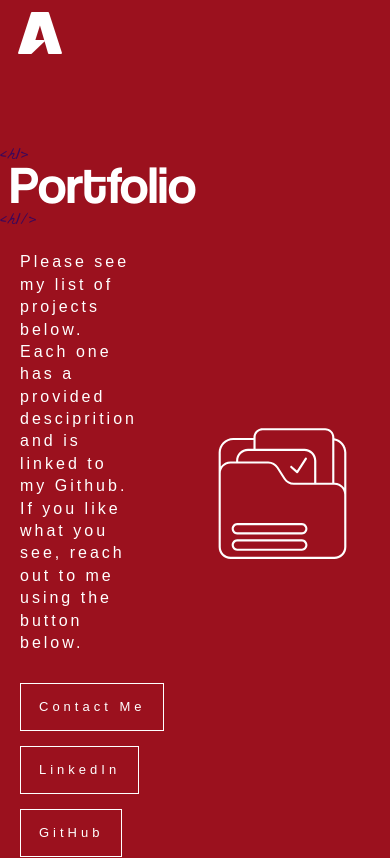
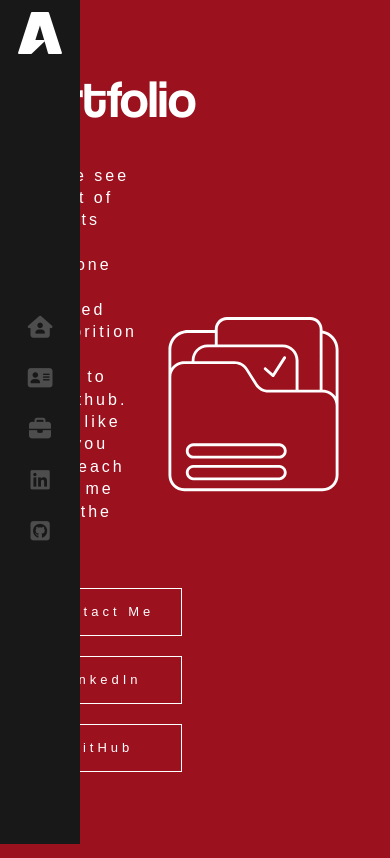
Before and after one commit to ag2332/Portfolio, a React (Create React App) app: page /portfolio in a window 390 px wide. Shown: the top 858 px of the page. Built offline with nearby package versions, Linux system fonts and the light colour scheme.

Commit message:
media query changes 1200px

```diff
--- a/src/App.scss
+++ b/src/App.scss
@@ -18,7 +18,8 @@ $sidebar-width: 80px;
   src: url('./assets/fonts/CoolveticaRg-Regular.woff2') format('woff2');
 }
 
-input, textarea {
+input,
+textarea {
   font-family: 'Helvetica Neue', sans-serif;
 }
 
@@ -89,7 +90,6 @@ $sidebar-width: 80px;
 .container.contact-page,
 .container.about-page,
 .container.portfolio-page {
-
   h1 {
     font-size: 53px;
     font-family: 'Coolvetica';
@@ -233,6 +233,7 @@ h1 {
     margin-left: 20px;
     animation: fadeIn 1s 1.7s backwards;
     opacity: 0.6;
+    text-align: inherit;
   }
 
   img {
@@ -270,34 +271,30 @@ h2 {
   animation: fadeInAnimation 1s 1.8s backwards;
   white-space: nowrap;
   margin-right: 20px;
+  width: 100px;
+  text-align: center;
 
   &:hover {
     background: #fff;
-    color: #9B111E;
+    color: #9b111e;
   }
 }
 
-
 @media screen and (max-width: 1200px) {
-  .tags,
-  .home-page h1:before,
-  .home-page h1:after {
+  .tags, h1::before, h1::after {
     display: none;
+    opacity: 0;
   }
 
-  .home-page .text-zone {
-    position: initial;
-    width: 100%;
-    transform: none;
-    padding: 10px;
-    box-sizing: border-box;
-  }
-
-  .home-page .flat-button {
+  .flat-button {
     float: none;
     display: block;
     margin: 20px auto 0 auto;
     width: 124px;
+    align-items: center;
+    justify-content: center;
+    text-align: center;
+    align-content: center;
   }
 
   .logo-container {
@@ -309,6 +306,7 @@ h2 {
     box-sizing: border-box;
     margin: auto;
     left: 0;
+    display: 0;
   }
 
   .logo-img {
@@ -323,6 +321,25 @@ h2 {
     left: 0;
     margin: auto;
   }
+
+  .grid2 {
+    grid-template-columns: 1fr; /* Only one column now */
+  }
+
+  .container .portfolio-page {
+    grid-column: span 2;
+    display: flex;
+    justify-content: center;
+    align-items: center;
+    text-align: center;
+  }
+
+  .home-text {
+    align-items: center;
+    justify-content: center;
+    text-align: center;
+    align-content: center;
+  }
 }
 
 /* Home Logo section */
@@ -334,10 +351,6 @@ h2 {
 .logo-img {
   cursor: pointer;
 }
-
-
-
-
 
 /* Sidebar section */
 .nav-bar {
@@ -482,7 +495,8 @@ h2 {
   }
 }
 
-.hamburger-icon, .close-icon {
+.hamburger-icon,
+.close-icon {
   display: none;
 }
 
@@ -523,7 +537,6 @@ h2 {
     margin: 0 auto;
     cursor: pointer;
   }
-
 }
 
 .portfolio-header-text {
@@ -543,88 +556,58 @@ h2 {
   width: 100%;
 }
 
-/* Animated Letters section */
-.text-animate {
-  display: inline-block;
-  opacity: 0;
-  animation: bounceIn;
-  animation-duration: 1s;
-  animation-delay: 1s;
-  animation-fill-mode: forwards;
-  min-width: 10px;
+/* About Section */
+.about-header-text,
+.home-header-text {
+  width: 35vw;
 }
 
-.text-animate-hover {
-  min-width: 10px;
-  display: inline-block;
-  animation-fill-mode: both;
+.nav-bar {
+  background: #181818;
+  width: $sidebar-width; /* Assuming $sidebar-width is a variable, you can replace this with the actual width value like '250px' */
+  height: 100%;
+  position: fixed;
+  top: 0;
+  z-index: 3;
+  min-height: 500px;
 
-  &:hover {
-    animation: rubberBand 0.7s;
-    color: #000080;
+  .nav-logo {
+    display: block;
+    padding: 8px 0;
+    text-align: center;
+
+    .sidebar img {
+      display: block;
+      margin: 8px auto;
+      width: 24px;
+      height: auto;
     }
   }
 
-@for $i from 1 through 35 {
-  .text-animate._#{$i} {
-    animation-delay: #{$i / 10}s;
+  nav {
+    display: block;
+    text-align: center;
+    position: absolute;
+    height: 210px;
+    top: 50%;
+    margin-top: -120px;
+    width: 100%;
+
+    a {
+      font-size: 22px;
+      color: #4d4d4e;
+      display: block;
+      line-height: 51px;
+      height: 51px;
+      position: relative;
+      text-decoration: none;
     }
   }
 
-/* About Section */
-.about-header-text, .home-header-text {
-  width: 35vw;
-}
-
   @media screen and (max-width: 1200px) {
-  .nav-bar {
-    background: transparent;
-    position: initial;
-    height: auto;
-    min-height: auto;
-
-     ul, nav {
-      display: none;
-     }
-
     nav {
-      width: 100%;
-      top: 0;
-      left: 0;
-      background: #181818;
-      height: 100%;
-      margin: 0;
-      z-index: 2;
-      position: fixed;
-
-      &.mobile-show {
-        display: block;
-      }
-
-      a {
       display: flex;
-        justify-content: center;
-        align-items: center;
-      }
-
-      a:after {
-        opacity: 1;
-        position: initial;
-        width: auto;
-        margin-left: 10PX;
-      }
-
-      a svg {
-        opacity: 1 !important;
-      }
-     }
-
-     .hamburger-icon,
-     .close-icon {
-        position: absolute;
-        top: 15px;
-        right: 15px;
-        display: block;
+      flex-direction: column;
     }
   }
 }
--- a/src/components/Home.js
+++ b/src/components/Home.js
@@ -7,7 +7,7 @@ import Buttons from './atoms/Buttons'
 const Home = () => {
   return (
     <Grid2 className="container portfolio-page">
-      <div>
+      <div className="home-text">
         <h1>
           <span>Hi, I'm</span>
           <img className="title-logo" src={LogoALarge} alt="titleA" />
```
Lines whose indentation alone changed are shown as unchanged.
